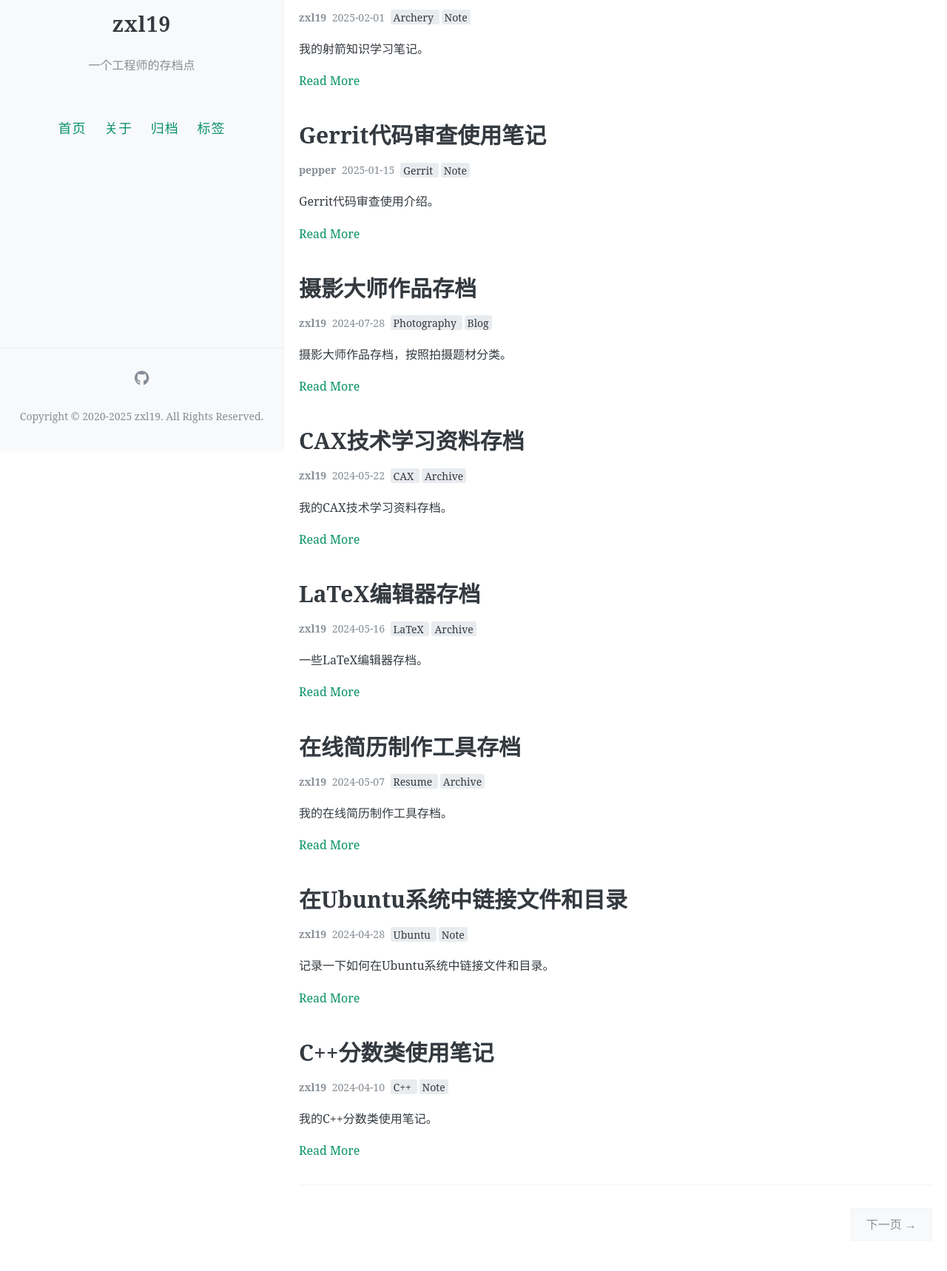
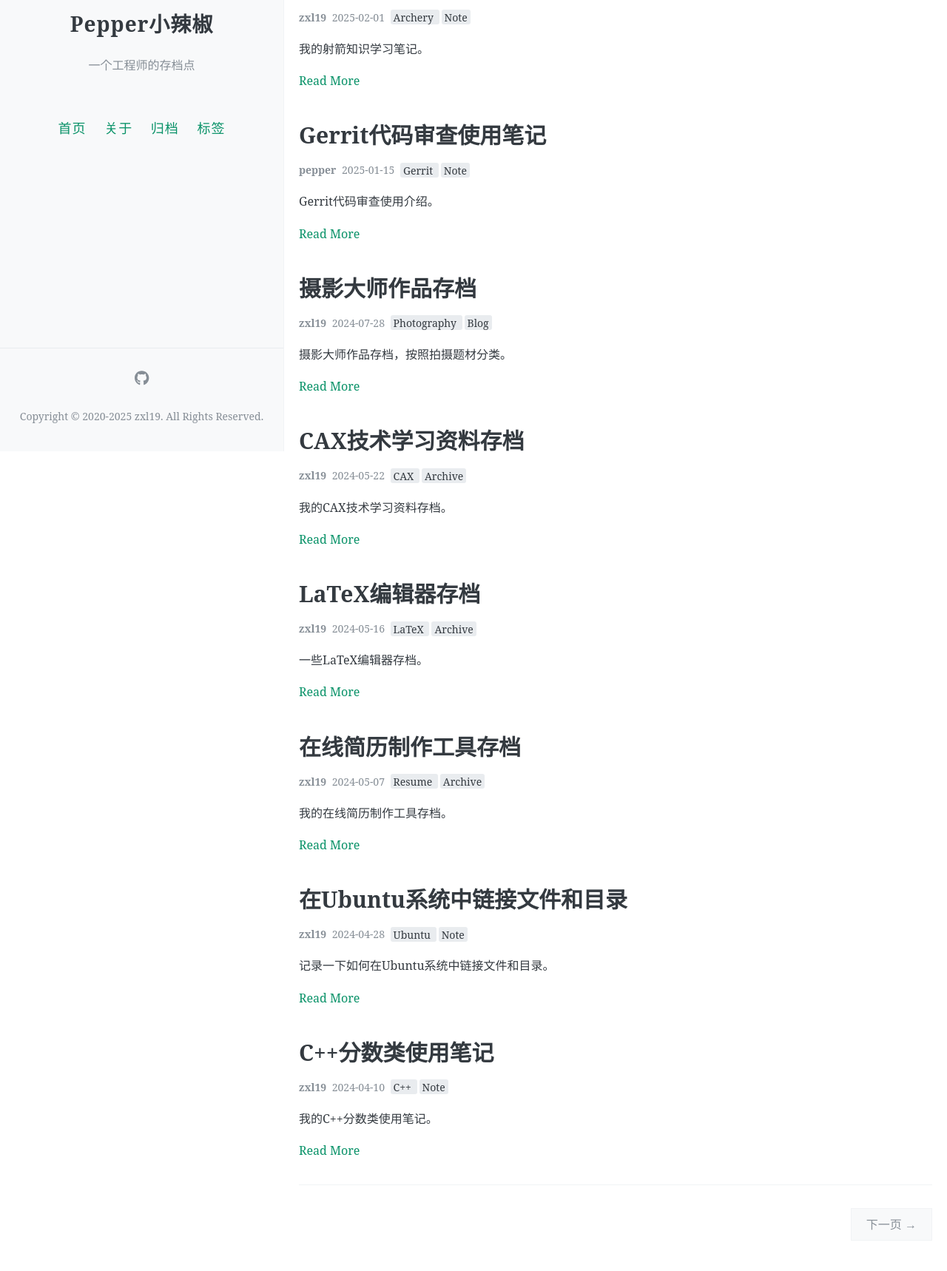
Before and after one commit to YWpepper/yw24.github.io, a Jekyll site: the page built from index.html, in a window 1280 px wide. Shown: the part 290-2008 px from the top of the page at 74% size. Built offline with Jekyll 4.4.1, drawn with Linux system fonts in a browser that asks for light colours; the list of posts is cut into pages by our own code; comment, search, counter and statistics services are not loaded.

Commit message:
Update _config.yml

```diff
--- a/_config.yml
+++ b/_config.yml
@@ -7,16 +7,16 @@
 # 井号后面的文字是说明文档，不会被程序读取。
 
 # 描述/签名
-name: zxl19
+name: Pepper小辣椒
 description: 一个工程师的存档点
 
 # 输入你的网站域名（如果你没有添加自己的域名，而是直接用GitHub pages分配的域名的话可以省略）
-url: https://zxl19.github.io
+url: https://YWpepper.github.io
 
 # 添加你的博客的二级域名，一般来说是你的repository名
 # 如果你的博客的URL是：(http://yourusername.github.io/repository-name)
 # 那么就写成 "/repository-name"
-baseurl:
+baseurl: /HomePage
 
 
 #
```
